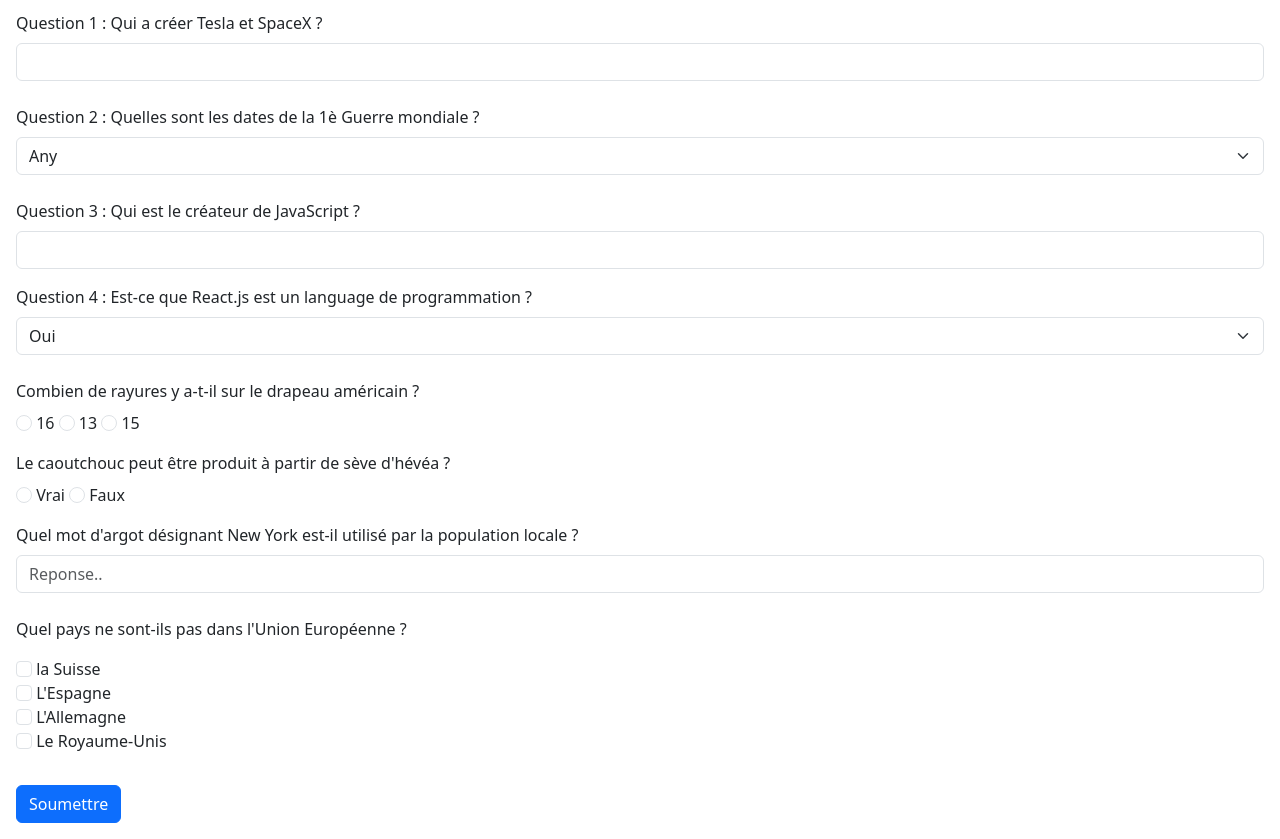
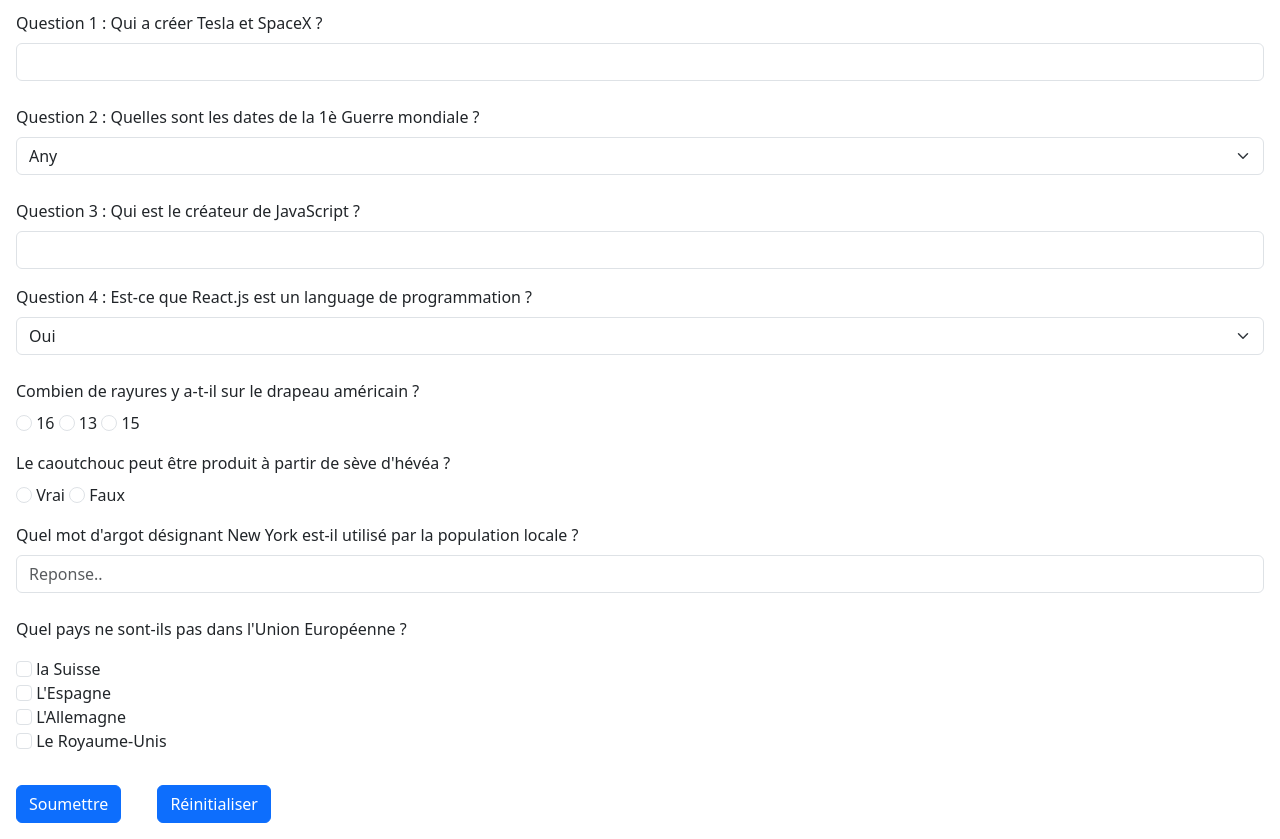
Before and after one commit to E-Kuru/IPSSI-JS-DevoirFinal, a plain HTML site: page index.html in a window 1280 px wide. Shown: the part 53-892 px from the top of the page. Drawn offline with nearby package versions, Linux system fonts and the light colour scheme.

Commit message:
reset function up

```diff
--- a/index.html
+++ b/index.html
@@ -71,6 +71,7 @@
     </form>
 
     <button onclick="submit()" class="btn btn-primary mx-3 my-3">Soumettre</button>
+    <button onclick="reset()" class="btn btn-primary mx-3 my-3">Réinitialiser</button>
 
     <script src="./script.js"></script>
 </body>
--- a/script.js
+++ b/script.js
@@ -48,3 +48,7 @@ const submit = (e) => {
     console.log(question3.value.toLowerCase() === answerQ3);
     console.log(Number(question4.value) === answerQ4);
 }
+
+const reset = () => {
+    location.reload()
+}
```
